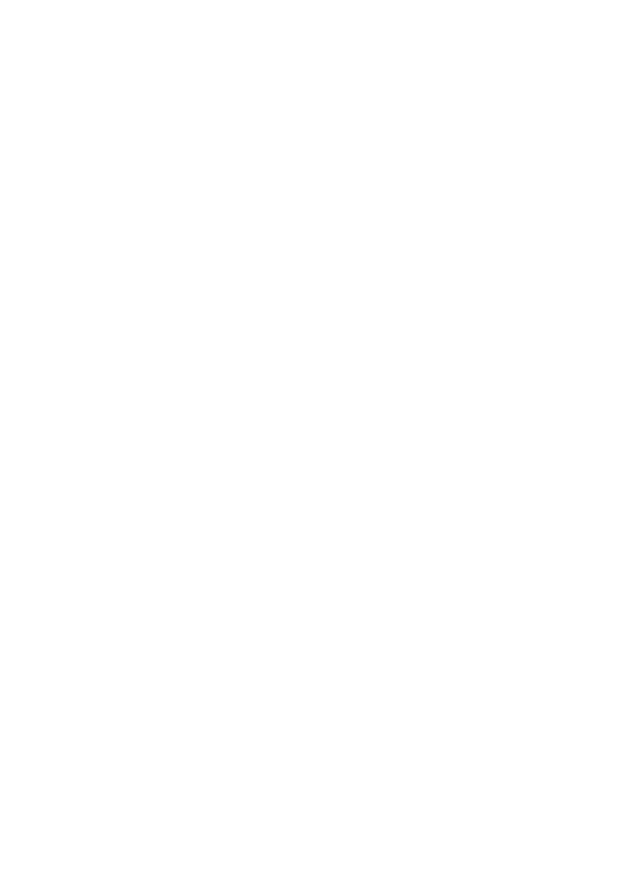
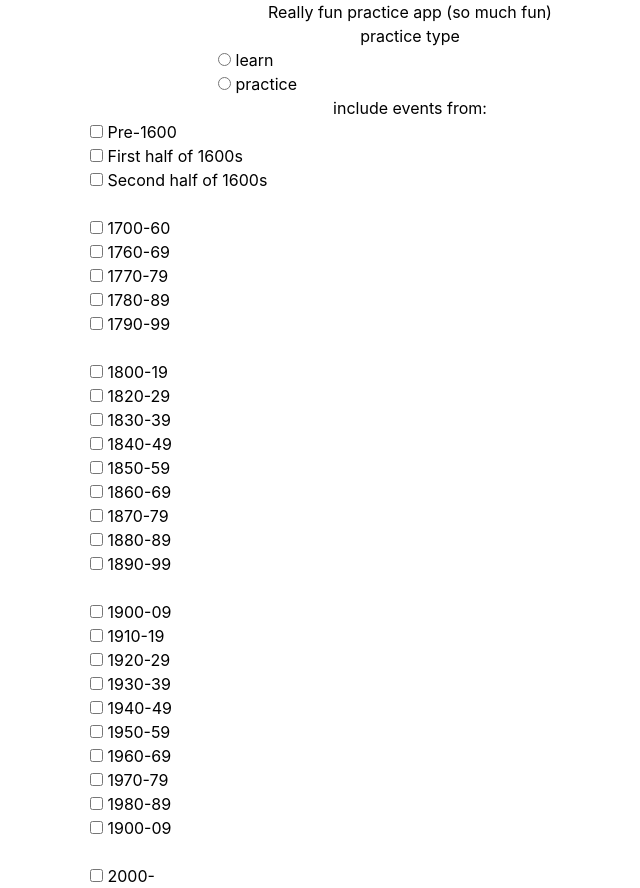
Before and after one commit to ChuckChuckler/apush-timeline-app, a SvelteKit app in the folder timeline-app/: page / in a window 1280 px wide. Shown: the whole page, without its empty margins (230-870 px from the left). Before the commit the page ends 800 px from the top, so only its background shows below. Built offline with nearby package versions, Linux system fonts and the light colour scheme.

Commit message:
adding all events as checkboxes

```diff
--- a/timeline-app/src/routes/+page.svelte
+++ b/timeline-app/src/routes/+page.svelte
@@ -1,4 +1,6 @@
 <script lang="ts">
+    let includedEvents:string[]=[]
+
     let events:Record<string,string[]>={
         "Pre-1600":[
             "Pre-European contact",
@@ -258,4 +260,122 @@
             "2008 Financial Crisis"
         ]
     }
+
+    function include(period:string, checked:boolean){
+        if(checked){
+            includedEvents.push(period);
+        }else{
+            includedEvents.splice(includedEvents.indexOf(period),1);
+        }
+    }
 </script>
+<h1 class="text-center">Really fun practice app (so much fun)</h1>
+<div class="w-[50%] m-auto">
+    <div>
+        <h3 class="text-center">practice type</h3>
+        <div class="w-[60%] m-auto">
+            <input type="radio" name="practice-type" value="learn" id="learn">
+            <label for="learn">learn</label>
+            <br>
+            <input type="radio" name="practice-type" value="test" id="test">
+            <label for="test">practice</label>
+        </div>
+    </div>
+    <div>
+        <h3 class="text-center">include events from:</h3>
+        <div>
+            <input type="checkbox" name="Pre-1600" id="Pre-1600" value="Pre-1600" onchange={function(){include("Pre-1600", this.checked==undefined?false:this.checked)}}>
+            <label for="Pre-1600">Pre-1600</label>
+            <br>
+            <div>
+                <input type="checkbox" name="First half of 1600s" id="First half of 1600s" value="First half of 1600s" onchange={function(){include("First half of 1600s", this.checked==undefined?false:this.checked)}}>
+                <label for="First half of 1600s">First half of 1600s</label>
+                <br>
+                <input type="checkbox" name="Second half of 1600s" id="Second half of 1600s" value="Second half of 1600s" onchange={function(){include("Second half of 1600s", this.checked==undefined?false:this.checked)}}>
+                <label for="Second half of 1600s">Second half of 1600s</label>
+            </div>
+            <br>
+            <div>
+                <input type="checkbox" name="1700-60" id="1700-60" value="1700-60" onchange={function(){include("1700-60", this.checked==undefined?false:this.checked)}}>
+                <label for="1700-60">1700-60</label>
+                <br>
+                <input type="checkbox" name="1760-69" id="1760-69" value="1760-69" onchange={function(){include("1760-69", this.checked==undefined?false:this.checked)}}>
+                <label for="1760-69">1760-69</label>
+                <br>
+                <input type="checkbox" name="1770-79" id="1770-79" value="1770-79" onchange={function(){include("1770-79", this.checked==undefined?false:this.checked)}}>
+                <label for="1770-79">1770-79</label>
+                <br>
+                <input type="checkbox" name="1780-89" id="1780-89" value="1780-89" onchange={function(){include("1780-89", this.checked==undefined?false:this.checked)}}>
+                <label for="1780-89">1780-89</label>
+                <br>
+                <input type="checkbox" name="1790-99" id="1790-99" value="1790-99" onchange={function(){include("1790-99", this.checked==undefined?false:this.checked)}}>
+                <label for="1790-99">1790-99</label>
+            </div>
+            <br>
+            <div>
+                <input type="checkbox" name="1800-19" id="1800-19" value="1800-19" onchange={function(){include("1800-19", this.checked==undefined?false:this.checked)}}>
+                <label for="1800-19">1800-19</label>
+                <br>
+                <input type="checkbox" name="1820-29" id="1820-29" value="1820-29" onchange={function(){include("1820-29", this.checked==undefined?false:this.checked)}}>
+                <label for="1820-29">1820-29</label>
+                <br>
+                <input type="checkbox" name="1830-39" id="1830-39" value="1830-39" onchange={function(){include("1830-39", this.checked==undefined?false:this.checked)}}>
+                <label for="1830-39">1830-39</label>
+                <br>
+                <input type="checkbox" name="1840-49" id="1840-49" value="1840-49" onchange={function(){include("1840-49", this.checked==undefined?false:this.checked)}}>
+                <label for="1840-49">1840-49</label>
+                <br>
+                <input type="checkbox" name="1850-59" id="1850-59" value="1850-59" onchange={function(){include("1850-59", this.checked==undefined?false:this.checked)}}>
+                <label for="1850-59">1850-59</label>
+                <br>
+                <input type="checkbox" name="1860-69" id="1860-69" value="1860-69" onchange={function(){include("1860-69", this.checked==undefined?false:this.checked)}}>
+                <label for="1860-69">1860-69</label>
+                <br>
+                <input type="checkbox" name="1870-79" id="1870-79" value="1870-79" onchange={function(){include("1870-79", this.checked==undefined?false:this.checked)}}>
+                <label for="1870-79">1870-79</label>
+                <br>
+                <input type="checkbox" name="1880-89" id="1880-89" value="1880-89" onchange={function(){include("1880-89", this.checked==undefined?false:this.checked)}}>
+                <label for="1880-89">1880-89</label>
+                <br>
+                <input type="checkbox" name="1890-99" id="1890-99" value="1890-99" onchange={function(){include("1890-99", this.checked==undefined?false:this.checked)}}>
+                <label for="1890-99">1890-99</label>
+            </div>
+            <br>
+            <div>
+                <input type="checkbox" name="1900-09" id="1900-09" value="1900-09" onchange={function(){include("1900-09", this.checked==undefined?false:this.checked)}}>
+                <label for="1900-09">1900-09</label>
+                <br>
+                <input type="checkbox" name="1910-19" id="1910-19" value="1910-19" onchange={function(){include("1910-19", this.checked==undefined?false:this.checked)}}>
+                <label for="1910-19">1910-19</label>
+                <br>
+                <input type="checkbox" name="1920-29" id="1920-29" value="1920-29" onchange={function(){include("1920-29", this.checked==undefined?false:this.checked)}}>
+                <label for="1920-29">1920-29</label>
+                <br>
+                <input type="checkbox" name="1930-39" id="1930-39" value="1930-39" onchange={function(){include("1930-39", this.checked==undefined?false:this.checked)}}>
+                <label for="1930-09">1930-39</label>
+                <br>
+                <input type="checkbox" name="1940-49" id="1940-49" value="1940-49" onchange={function(){include("1940-49", this.checked==undefined?false:this.checked)}}>
+                <label for="1940-49">1940-49</label>
+                <br>
+                <input type="checkbox" name="1950-59" id="1950-59" value="1950-59" onchange={function(){include("1950-59", this.checked==undefined?false:this.checked)}}>
+                <label for="1950-59">1950-59</label>
+                <br>
+                <input type="checkbox" name="1960-69" id="1960-69" value="1960-69" onchange={function(){include("1960-69", this.checked==undefined?false:this.checked)}}>
+                <label for="1960-69">1960-69</label>
+                <br>
+                <input type="checkbox" name="1970-79" id="1970-79" value="1970-79" onchange={function(){include("1970-79", this.checked==undefined?false:this.checked)}}>
+                <label for="1970-79">1970-79</label>
+                <br>
+                <input type="checkbox" name="1980-89" id="1980-89" value="1980-89" onchange={function(){include("1980-89", this.checked==undefined?false:this.checked)}}>
+                <label for="1980-89">1980-89</label>
+                <br>
+                <input type="checkbox" name="1990-99" id="1990-99" value="1990-99" onchange={function(){include("1990-99", this.checked==undefined?false:this.checked)}}>
+                <label for="1990-99">1900-09</label>
+            </div>
+            <br>
+            <input type="checkbox" name="2000-" id="2000-" value="2000-" onchange={function(){include("2000-", this.checked==undefined?false:this.checked)}}>
+            <label for="2000-">2000-</label>
+            <br>
+        </div>
+    </div>
+</div>
```
